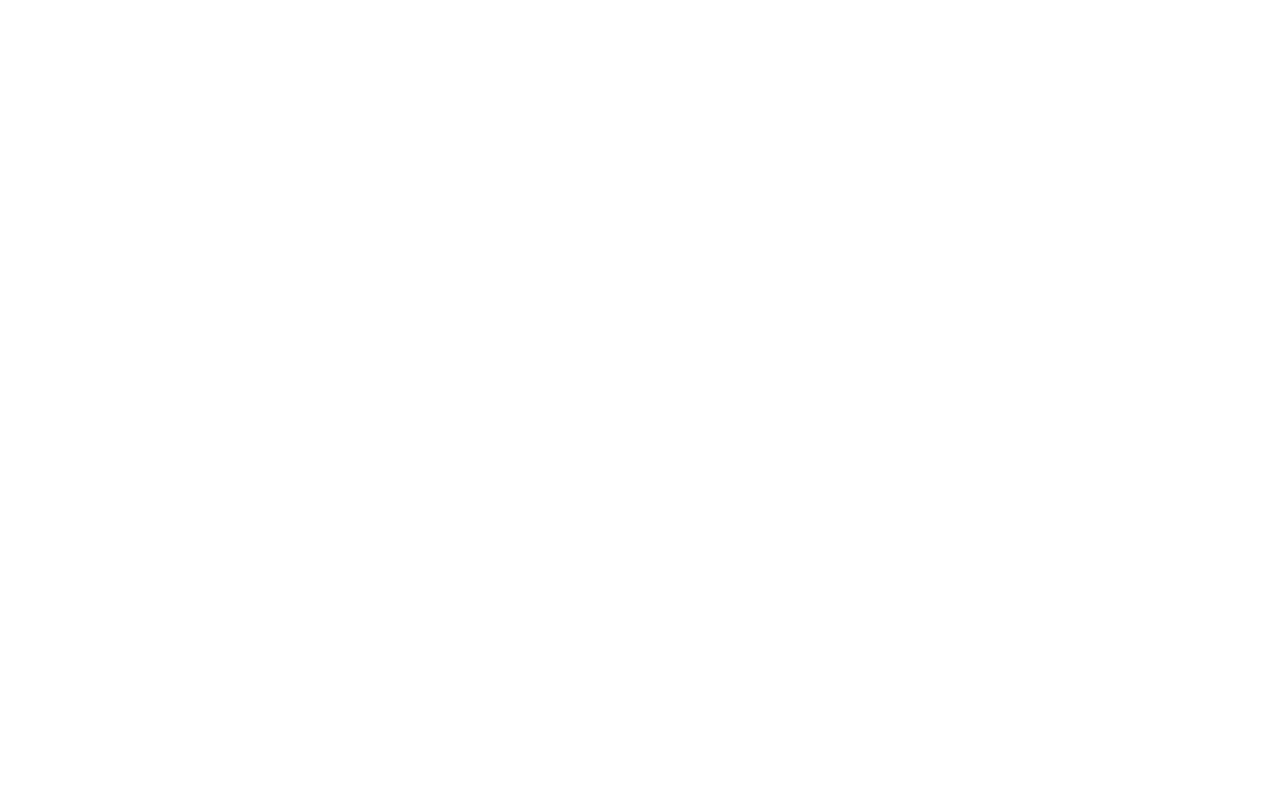
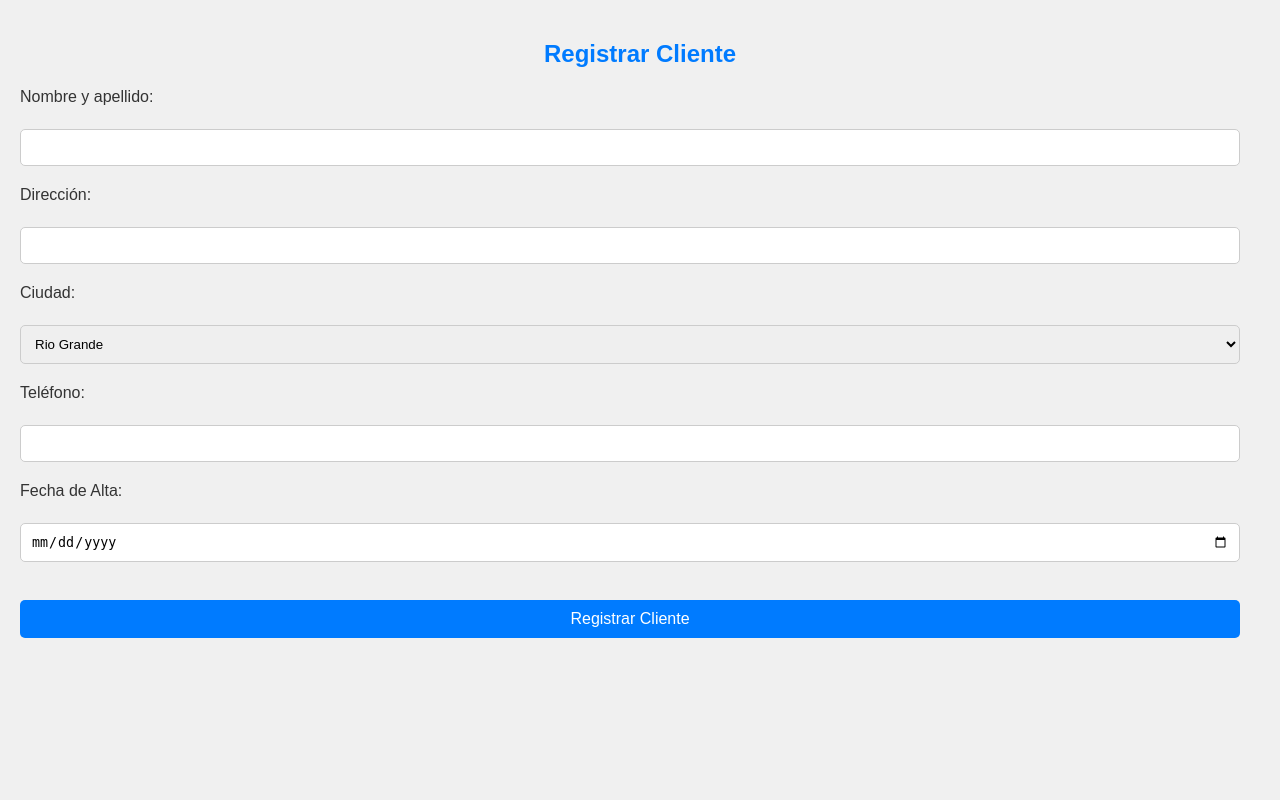
Before and after one commit to mqzjuan/Consecionaria, a PHP site: page /cliente/agregarCliente.php in a window 1280 px wide. Before the commit the page is empty. Run offline with PHP 8.4, Linux system fonts and the light colour scheme.

Commit message:
Actualizando

```diff
--- a/cliente/agregarCliente.php
+++ b/cliente/agregarCliente.php
@@ -0,0 +1,34 @@
+<!DOCTYPE html>
+<html lang="es">
+<head>
+    <meta charset="UTF-8">
+    <title>Registrar Cliente</title>
+    <link rel="stylesheet" href="styles.css">
+</head>
+<body>
+    <h2>Registrar Cliente</h2>
+    <form method="post" action="registrarCliente.php">
+    <label for="nombre">Nombre y apellido:</label><br>
+    <input type="text" id="nombre" name="nombre" required><br>
+
+    <label for="direccion">Dirección:</label><br>
+    <input type="text" id="direccion" name="direccion" required><br>
+
+    <label for="ciudad">Ciudad:</label><br>
+    <select id="ciudad" name="ciudad" required>
+        <option value="Rio Grande">Rio Grande</option>
+        <option value="Ushuaia">Ushuaia</option>
+        <option value="Tolhuin">Tolhuin</option>
+    </select><br>
+
+    <label for="telefono">Teléfono:</label><br>
+    <input type="tel" id="telefono" name="telefono" required><br>
+
+    <label for="fecha_alta">Fecha de Alta:</label><br>
+    <input type="date" id="fecha_alta" name="fecha_alta" required><br><br>
+
+    <button type="submit">Registrar Cliente</button>
+</form>
+
+</body>
+</html>
--- /dev/null
+++ b/cliente/styles.css
@@ -0,0 +1,64 @@
+body {
+    font-family: Arial, sans-serif;
+    background-color: #f0f0f0;
+    text-align: center;
+    margin: 10px;
+    padding: 10px;
+}
+
+.container {
+    max-width: 600px;
+    margin: 50px auto; /* Centrar verticalmente */
+    padding: 20px;
+    background-color: #fff;
+    border-radius: 10px;
+    box-shadow: 0 0 10px rgba(0, 0, 0, 0.1);
+}
+
+h2 {
+    color: #007bff;
+}
+
+form {
+    text-align: left; /* Alinear texto a la izquierda */
+}
+
+label {
+    display: block;
+    margin-bottom: 5px;
+    color: #333;
+}
+
+input[type="text"],
+input[type="tel"],
+select,
+input[type="date"],
+button {
+    width: calc(100% - 20px); /* Tamaño del 100% menos el padding */
+    padding: 10px;
+    margin-bottom: 20px;
+    border: 1px solid #ccc;
+    border-radius: 5px;
+    box-sizing: border-box;
+}
+
+input[type="text"]:focus,
+input[type="tel"]:focus,
+select:focus,
+input[type="date"]:focus {
+    border-color: #007bff;
+    outline: none;
+}
+
+button[type="submit"] {
+    background-color: #007bff;
+    color: #fff;
+    border: none;
+    border-radius: 5px;
+    cursor: pointer;
+    font-size: 16px;
+}
+
+button[type="submit"]:hover {
+    background-color: #0056b3;
+}
--- a/gestorCliente.php
+++ b/gestorCliente.php
@@ -7,8 +7,8 @@
 </head>
 <body>
     <h1>Gestor de Cliente</h1>
-    <button onclick="location.href='agregarCliente.php'">Agregar Cliente</button>
-    <button onclick="location.href='listadoClientes.php'">Ver Listado de Clientes</button>
+    <button onclick="location.href='cliente/agregarCliente.php'">Agregar Cliente</button>
+    <button onclick="location.href='cliente/listadoCliente.php'">Ver Listado de Clientes</button>
     <button onclick="location.href='gestor.php'">Volver al Inicio</button>
 </body>
 </html>
```
Also changed, not shown: cliente/listadoCliente.php (added).
